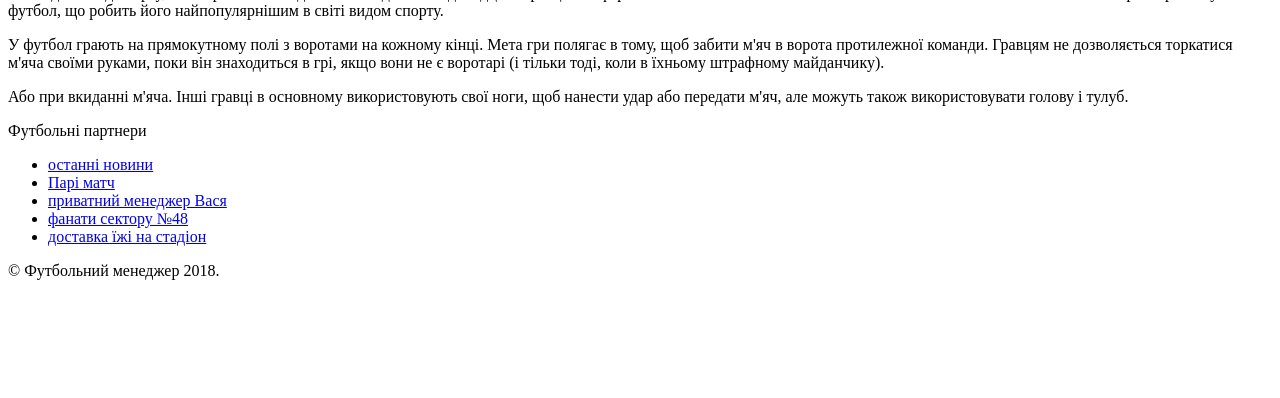
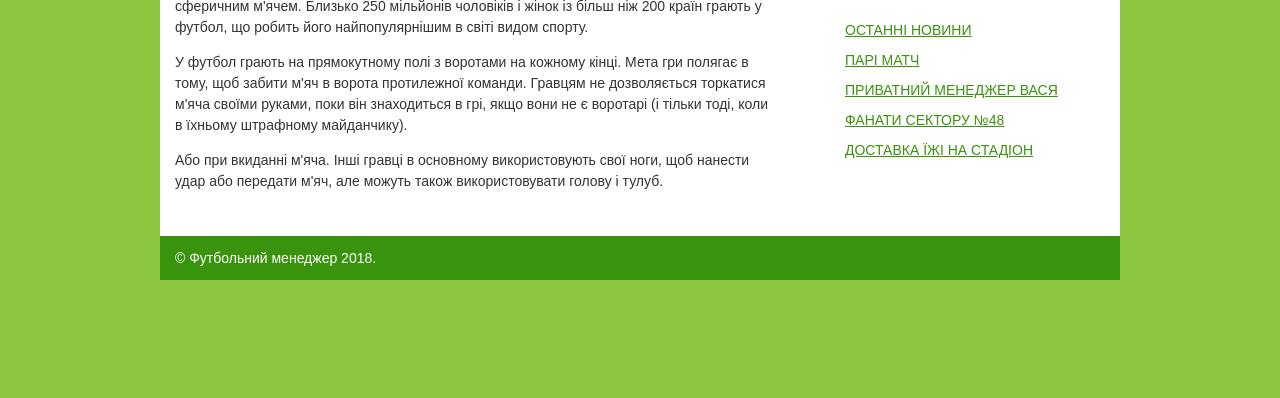
Before and after one commit to Yaroslav-Petrushenko/football, a plain HTML site: page index.html in a window 1280 px wide. Shown: the part 402-800 px from the top of the page. Drawn offline with Linux system fonts and the light colour scheme.

Commit message:
Third commit

```diff
--- a/index.html
+++ b/index.html
@@ -5,7 +5,7 @@
     <meta http-equiv="X-UA-Compatible" content="IE=edge">
     <meta name="viewport" content="width=device-width, initial-scale=1.0">
     <title>Футбольний менеджер, офіційний сайт. Командний вид спорту - футбол.</title>
-    <link rel="stylesheet" href="css/style-rel.css">
+    <link rel="stylesheet" href="css/style.css">
 </head>
 <body>
     <div class="wrapper">
```
Also changed, not shown: css/style.css (indentation only).
